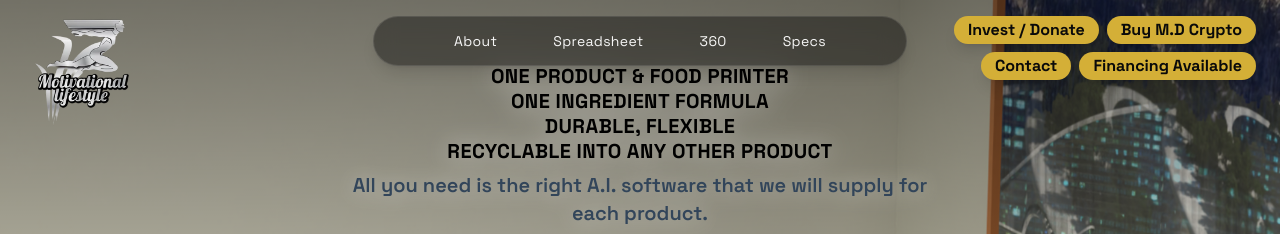
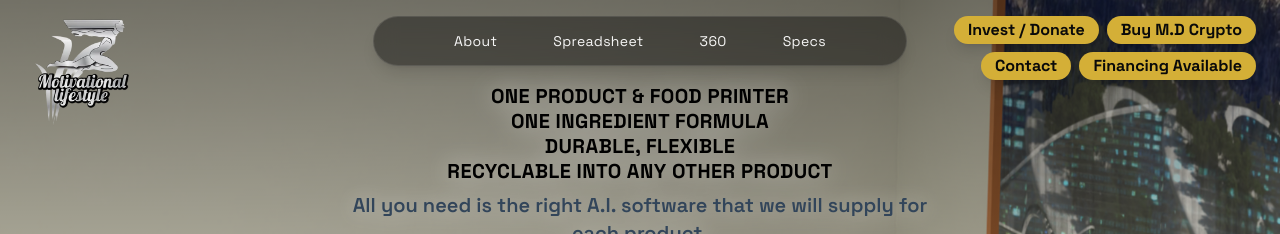
Before and after one commit to logisoltech/product-printer-motivational-lifestyle, a Next.js app: page / in a window 1280 px wide. Shown: the top 234 px of the page. Built offline with nearby package versions, Linux system fonts and the light colour scheme.

Commit message:
Update Hero.js

```diff
--- a/app/Cx/Hero.js
+++ b/app/Cx/Hero.js
@@ -83,7 +83,7 @@ export default function Hero() {
         data-aos-delay="220"
       >
         <div className="w-full max-w-[min(34rem,calc(100%-2rem))] text-center sm:max-w-[min(38rem,calc(100%-3rem))] md:max-w-[min(42rem,calc(100%-4rem))]">
-          <p className="text-sm font-extrabold uppercase leading-tight tracking-[0.025em] text-black drop-shadow-[0_1px_12px_rgba(255,255,255,0.55)] sm:text-base sm:tracking-[0.02em] md:text-lg lg:text-xl">
+          <p className="mt-4 text-sm font-extrabold uppercase leading-tight tracking-[0.025em] text-black drop-shadow-[0_1px_12px_rgba(255,255,255,0.55)] sm:mt-5 sm:text-base sm:tracking-[0.02em] md:text-lg lg:text-xl">
             <span className="block uppercase">One product & food printer</span>
             <span className="block">One ingredient formula</span>
             <span className="block">Durable, flexible</span>
```
